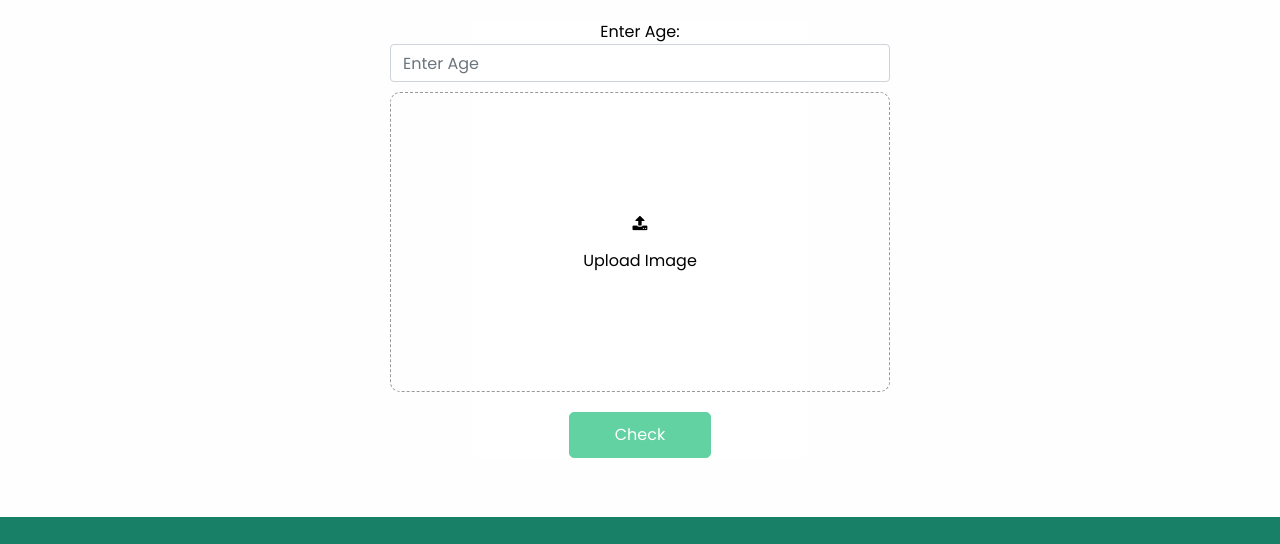
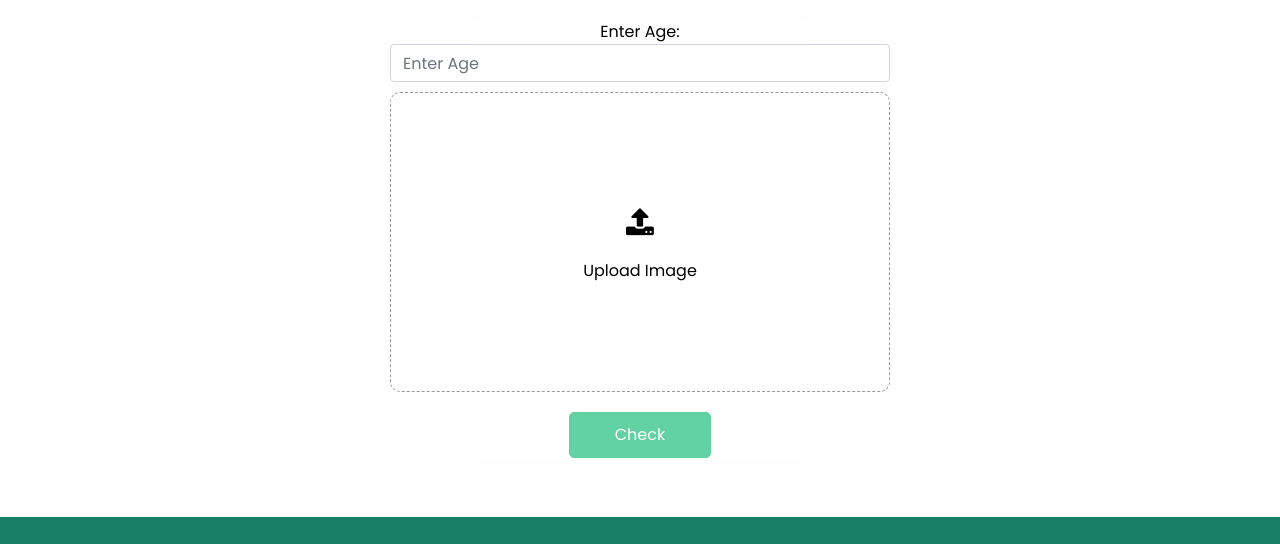
Before and after one commit to Deepakr07/Pnuemonia-Detector-UI, a plain HTML site: page index.html in a window 1280 px wide. Shown: the part 229-773 px from the top of the page. Drawn offline with nearby package versions, Linux system fonts and the light colour scheme; some packages are replaced by stand-ins of ours.

Commit message:
corrected : image uplad icon styling

```diff
--- a/test.css
+++ b/test.css
@@ -42,6 +42,10 @@
     display: block;
 }
 
+.upload-icon {
+    font-size: 30px;
+    cursor: pointer;
+}
 
 .upload-text {
     margin-top: 5px;
```
